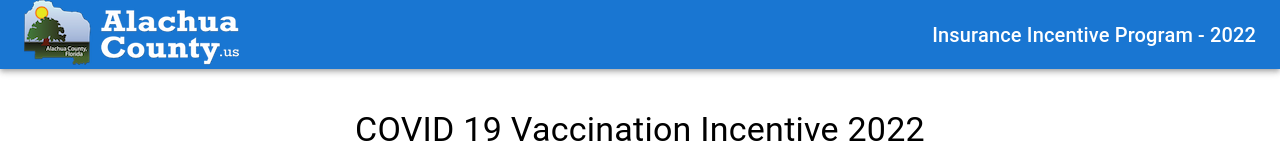
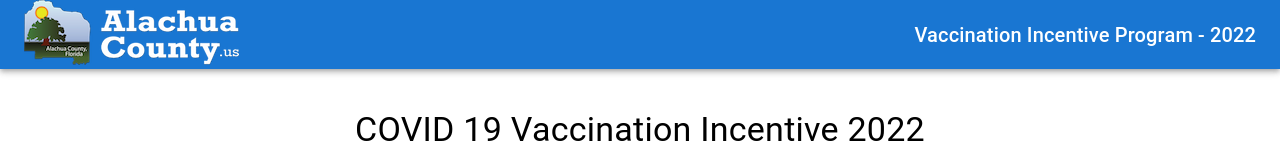
Before and after one commit to AlachuaCountyApps/vaccine-incentive-2022, a React (Create React App) app: page / in a window 1280 px wide. Shown: the top 160 px of the page. Built offline with nearby package versions, Linux system fonts and the light colour scheme; no server answers.

Commit message:
Update App.js

```diff
--- a/src/App.js
+++ b/src/App.js
@@ -12,12 +12,7 @@ function App() {
       <AppBar position='static'>
         <Toolbar>
           <Box sx={{ flexGrow: '1' }}>
-            <img
-              src='assets/acLogo.png'
-              alt='Alachua County Logo'
-              onClick={refreshPage}
-              style={{ cursor: 'pointer' }}
-            />
+            <img src='assets/acLogo.png' alt='Alachua County Logo' onClick={refreshPage} style={{ cursor: 'pointer' }} />
           </Box>
           <Typography
             variant='h6'
@@ -30,7 +25,7 @@ function App() {
             }}
             onClick={refreshPage}
           >
-            Insurance Incentive Program - 2022
+            Vaccination Incentive Program - 2022
           </Typography>
         </Toolbar>
       </AppBar>
```
